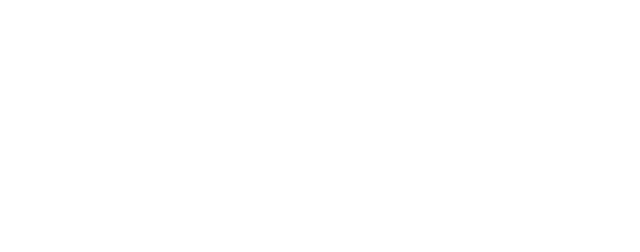
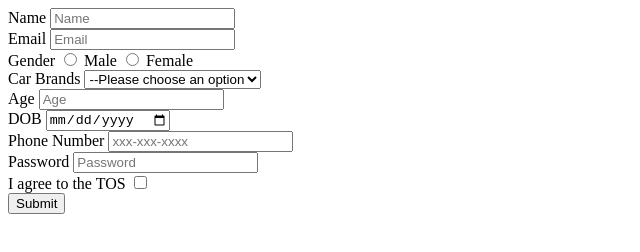
Before and after one commit to acciojob/signup-form-car-aryansingh822002, a website: page main.html in a window 1280 px wide. Shown: the whole page, without its empty margins (0-640 px from the left). Drawn offline with Linux system fonts and the light colour scheme.

Commit message:
created a submission

```diff
--- a/main.html
+++ b/main.html
@@ -7,6 +7,55 @@
 </head>
 
 <body>
+	<form method="post">
+		<div>
+			<label for="name">Name</label>
+			<input type="text" id="name" name="name" placeholder="Name" required>
+		</div>
+		<div>
+			<label for="email">Email</label>
+			<input type="Email" id="email" name="email" placeholder="Email" required>
+		</div>
+		<div>
+			<label >Gender</label>
+			<input type="radio" id="gender_m" name="gender" value="Male" required>
+			<label for="gender_m">Male</label>
+			<input type="radio" id="gender_f" name="gender" value="Female" required>
+			<label for="gender_f">Female</label>
+		</div>
+		<div>
+			<label for="cars">Car Brands</label>
+			<select id="cars" name="cars" required>
+				<option value="">--Please choose an option</option>
+				<option value="BMW">BMW</option>
+				<option value="Mercedes">Mercedes</option>
+				<option value="Ferari">Ferari</option>
+			</select>
+		</div>
+		<div>
+			<label for="age">Age</label>
+			<input type="Number" id="age" name="age" placeholder="Age" required>
+		</div>
+		<div>
+			<label for="dob">DOB</label>
+			<input type="Date" id="dob" name="dob" required>
+		</div>
+		<div>
+			<label for="tel">Phone Number</label>
+			<input type="Tel" id="tel" name="tel" placeholder="xxx-xxx-xxxx">
+		</div>
+		<div>
+			<label for="password">Password</label>
+			<input type="Password" id="password" name="password" placeholder="Password" required>
+		</div>
+		<div>
+			<label for="tos">I agree to the TOS</label>
+			<input type="Checkbox" id="tos" name="tos"required>
+		</div>
+		<div>
+			<button type="submit">Submit</button>
+		</div>
+	</form>
 	<!-- the entire body must be written by student -->
     <script type="text/javascript" src="./script.js">
 </script>
```
